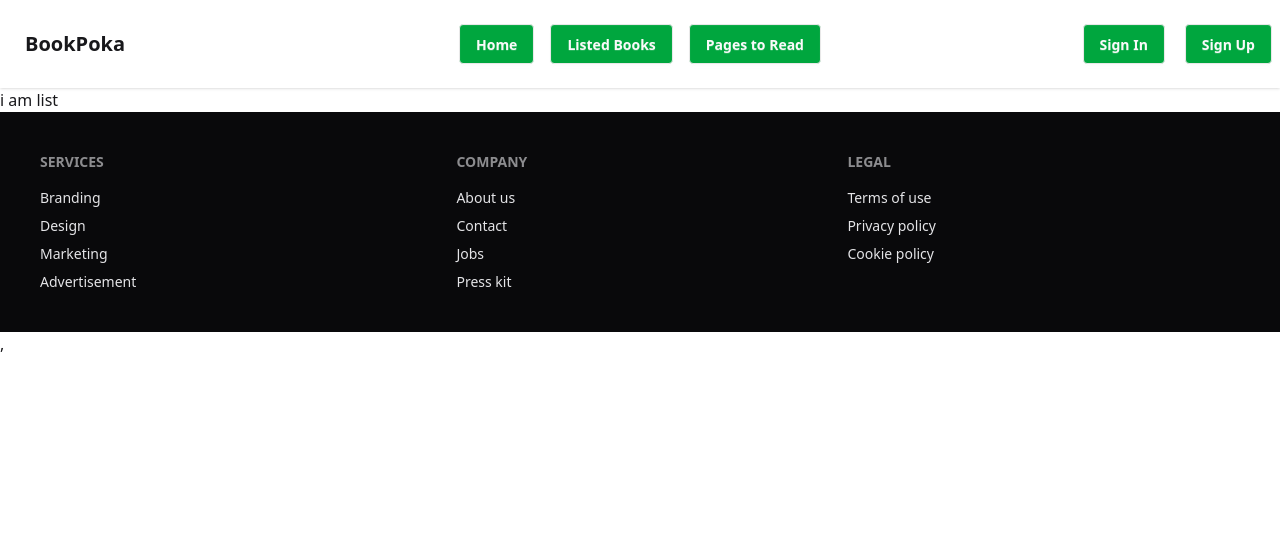
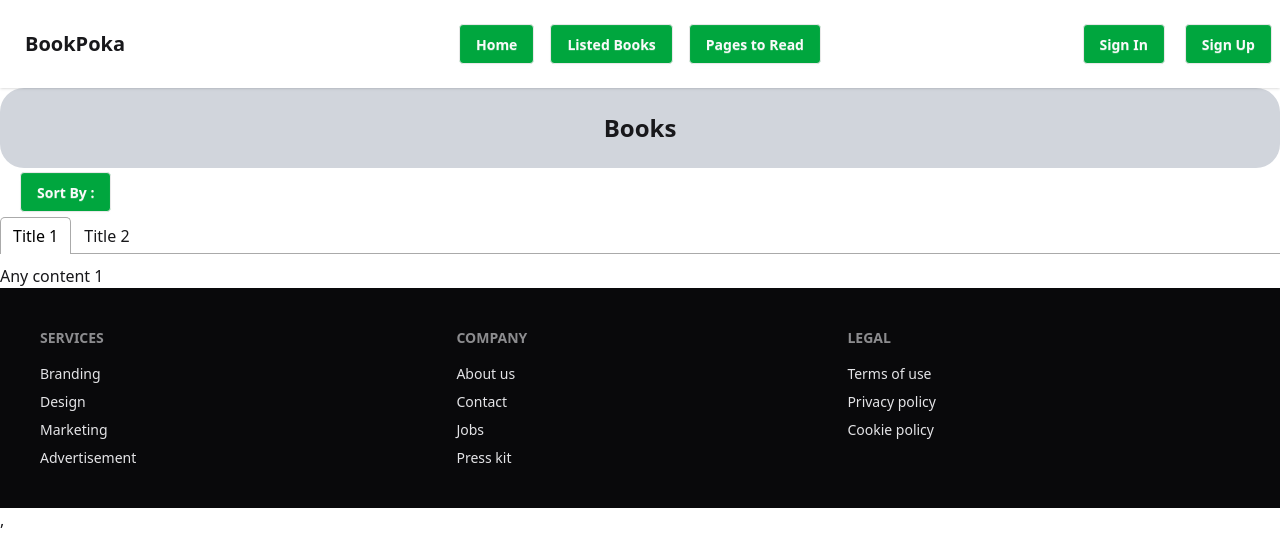
Before and after one commit to hasan700666/Porject-boi-poka-Book-Vibe, a React (Vite) app in the folder Book-Vibe (vite file)/: page /list-book in a window 1280 px wide. Shown: the top 546 px of the page. Built offline with nearby package versions, Linux system fonts and the light colour scheme.

Commit message:
some desing on list book

```diff
--- a/Book-Vibe (vite file)/package.json
+++ b/Book-Vibe (vite file)/package.json
@@ -15,6 +15,7 @@
     "react-dom": "^19.1.1",
     "react-icons": "^5.5.0",
     "react-router": "^7.9.3",
+    "react-tabs": "^6.1.0",
     "tailwindcss": "^4.1.14"
   },
   "devDependencies": {
--- a/Book-Vibe (vite file)/src/Components/main/Listbook.jsx
+++ b/Book-Vibe (vite file)/src/Components/main/Listbook.jsx
@@ -1,7 +1,50 @@
-import React from "react";
+//import React, { useState } from "react";
+import { Tab, Tabs, TabList, TabPanel } from "react-tabs";
+import "react-tabs/style/react-tabs.css";
 
 const Listbook = () => {
-  return <div>i am list</div>;
+  //const [value, setValue] = useState(false);
+
+  return (
+    <div>
+      <div className="font-extrabold text-2xl py-6 bg-gray-300 rounded-3xl flex justify-center items-center">
+        <p className="text-center">Books</p>
+      </div>
+      <div className="dropdown dropdown-bottom dropdown-center">
+        <div
+          tabIndex={0}
+          role="button"
+          className=" m-1 btn mx-5 bg-green-600 text-neutral-50"
+        >
+          Sort By :
+        </div>
+        <ul
+          tabIndex={0}
+          className="dropdown-content menu bg-base-100 rounded-box z-1 w-52 p-2 shadow-sm"
+        >
+          <li>
+            <a>Pages</a>
+          </li>
+          <li>
+            <a>review</a>
+          </li>
+        </ul>
+      </div>
+      <Tabs>
+        <TabList>
+          <Tab>Title 1</Tab>
+          <Tab>Title 2</Tab>
+        </TabList>
+
+        <TabPanel>
+          <h2>Any content 1</h2>
+        </TabPanel>
+        <TabPanel>
+          <h2>Any content 2</h2>
+        </TabPanel>
+      </Tabs>
+    </div>
+  );
 };
 
 export default Listbook;
```
Also changed, not shown: 1 other file (tests, documents, lock files or other folders).
